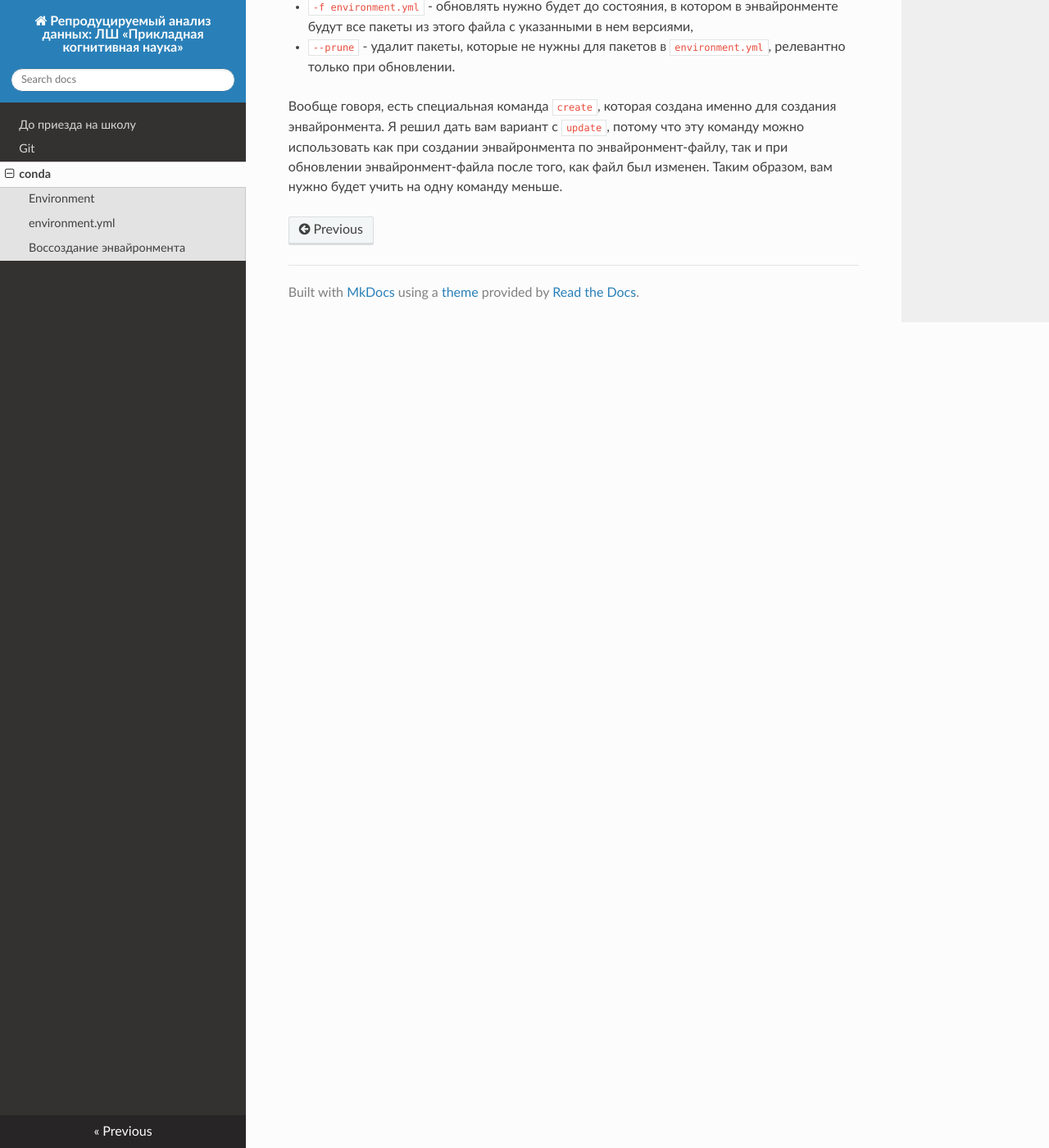
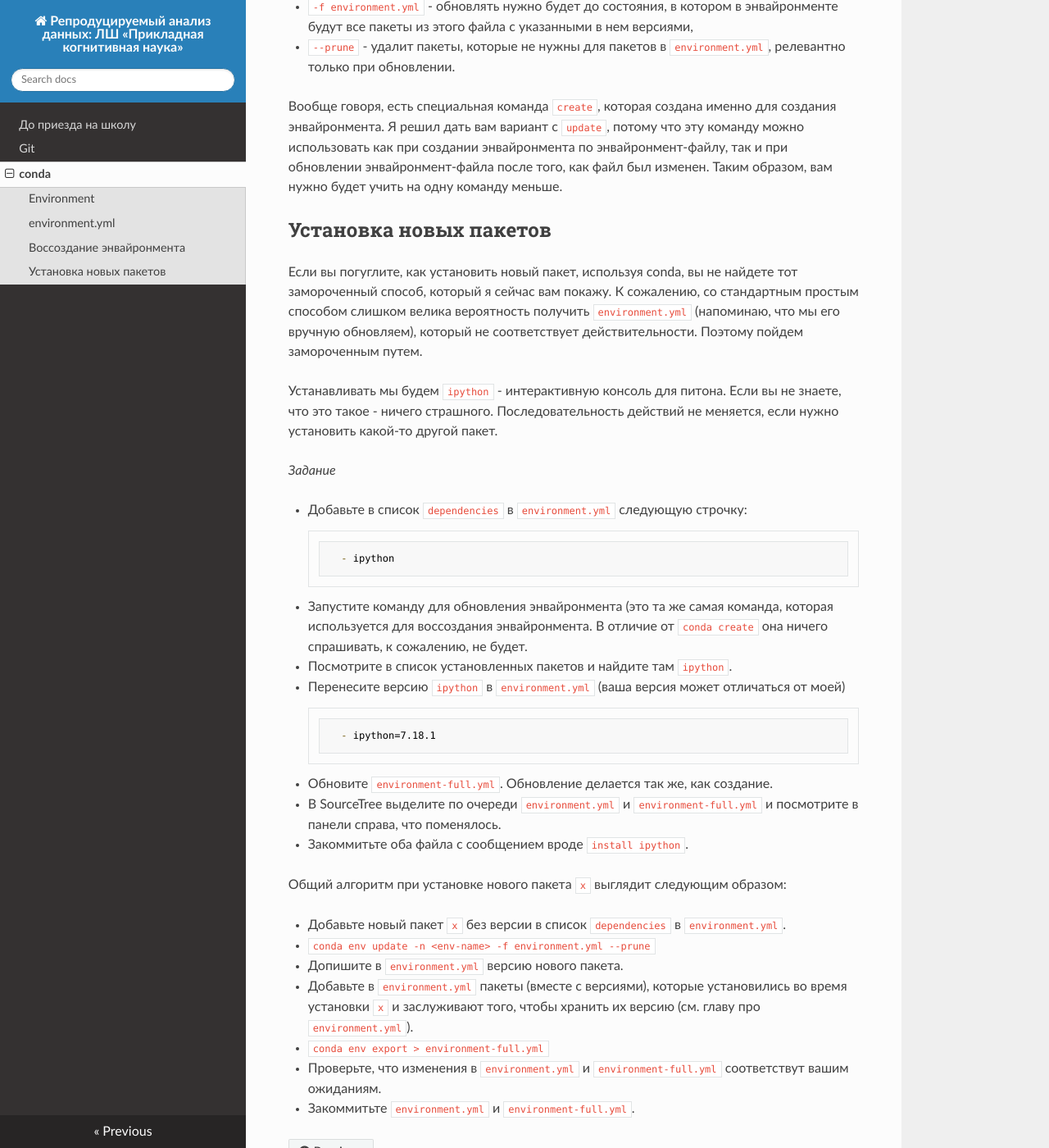
Before and after one commit to kalenkovich/reproducible-data-analysis, an MkDocs documentation site: the page built from website/docs/2_conda.md, in a window 1280 px wide and 1400 px high, scrolled down 5461 px. Shown: the whole window at 82% size. Built offline with MkDocs 1.6.1, drawn with Linux system fonts in a browser that asks for light colours; nearby versions of some CDN libraries.

Commit message:
add installing new packages

````diff
--- a/website/docs/2_conda.md
+++ b/website/docs/2_conda.md
@@ -216,3 +216,45 @@
 Вообще говоря, есть специальная команда `create`, которая создана именно для создания энвайронмента.
 Я решил дать вам вариант с `update`, потому что эту команду можно использовать как при создании энвайронмента по энвайронмент-файлу, так и при обновлении энвайронмент-файла после того, как файл был изменен.
 Таким образом, вам  нужно будет учить на одну команду меньше.
+
+## Установка новых пакетов
+
+Если вы погуглите, как установить новый пакет, используя conda, вы не найдете тот замороченный способ, который я сейчас вам покажу.
+К сожалению, со стандартным простым способом слишком велика вероятность получить `environment.yml` (напоминаю, что мы его вручную обновляем), который не соответствует действительности.
+Поэтому пойдем замороченным путем.
+
+Устанавливать мы будем `ipython` - интерактивную консоль для питона.
+Если вы не знаете, что это такое - ничего страшного.
+Последовательность действий не меняется, если нужно установить какой-то другой пакет.
+
+*Задание*
+
+- Добавьте в список `dependencies` в `environment.yml` следующую строчку:
+
+	```yml
+	  - ipython
+	```
+
+- Запустите команду для обновления энвайронмента (это та же самая команда, которая используется для воссоздания энвайронмента.
+В отличие от `conda create` она ничего спрашивать, к сожалению, не будет.
+- Посмотрите в список установленных пакетов и найдите там `ipython`.
+- Перенесите версию `ipython` в `environment.yml` (ваша версия может отличаться от моей)
+
+	```yml
+	  - ipython=7.18.1
+	```
+
+- Обновите `environment-full.yml`.
+Обновление делается так же, как создание.
+- В SourceTree выделите по очереди `environment.yml` и `environment-full.yml` и посмотрите в панели справа, что поменялось.
+- Закоммитьте оба файла с сообщением вроде `install ipython`.
+
+Общий алгоритм при установке нового пакета `x` выглядит следующим образом:
+
+- Добавьте новый пакет `x` без версии в список `dependencies` в `environment.yml`.
+- `conda env update -n <env-name> -f environment.yml --prune`
+- Допишите в `environment.yml` версию нового пакета.
+- Добавьте в `environment.yml` пакеты (вместе с версиями), которые установились во время установки `x` и заслуживают того, чтобы хранить их версию (см. главу про `environment.yml`).
+- `conda env export > environment-full.yml`
+- Проверьте, что изменения в `environment.yml` и `environment-full.yml` соответствут вашим ожиданиям.
+- Закоммитьте `environment.yml` и `environment-full.yml`.
````
